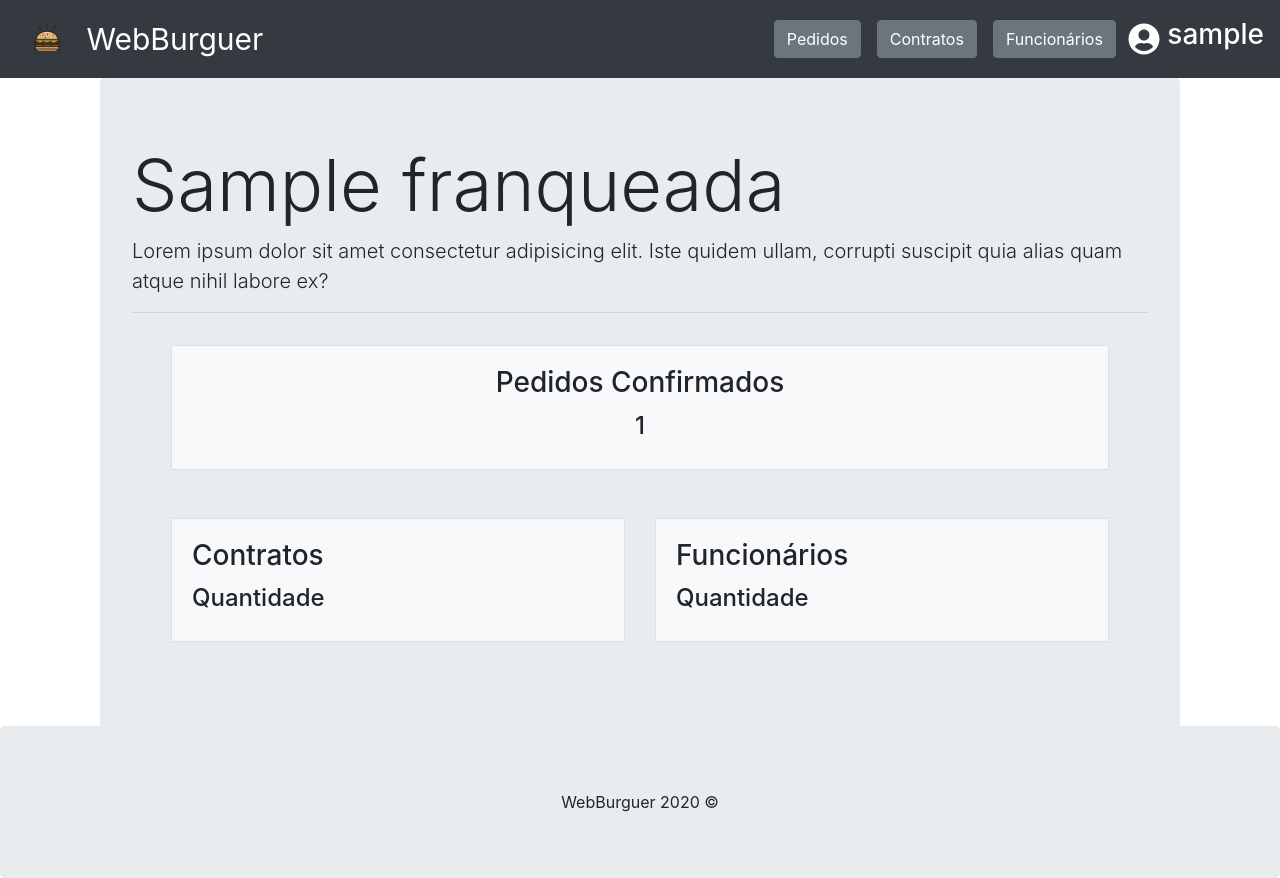
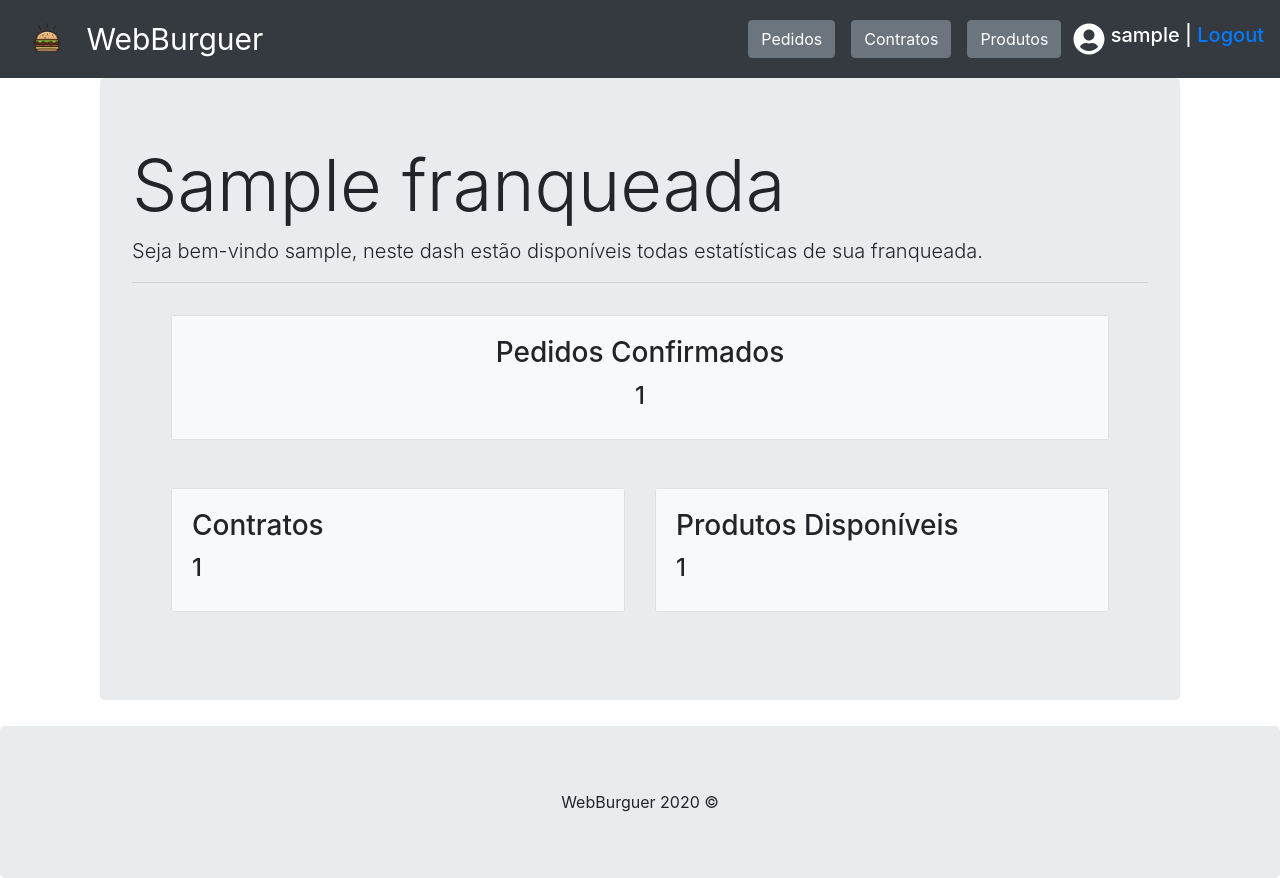
Before and after one commit to gumbarros/webburguer, a Django app: page /home/ in a window 1280 px wide. Run offline with Django 3.2, Linux system fonts and the light colour scheme; a user stored in the database is signed in; tables that the repository leaves empty hold one stand-in row (values such as "Sample post"); some libraries are stand-ins or nearby versions.

Commit message:
Logout&Home

```diff
--- a/src/webburguer_app/templates/base.html
+++ b/src/webburguer_app/templates/base.html
@@ -34,10 +34,10 @@
         <nav class="nav justify-content-center m-1">
           <a name="" id="" class="btn btn-secondary m-2" href="/pedidos" role="button">Pedidos</a>
           <a name="" id="" class="btn btn-secondary m-2" href="/contratos" role="button">Contratos</a>
-          <a name="" id="" class="btn btn-secondary m-2" href="#" role="button">Funcionários</a>
+          <a name="" id="" class="btn btn-secondary m-2" href="#" role="button">Produtos</a>
         </nav>
         <i class="fas fa-user-circle fa-2x" style="color: white"></i>
-        <h3 style="color: white;">&nbsp{{ user.get_username}}</h3>
+        <h5 style="color: white;">&nbsp{{ user.get_username}} | <a href="/auth/logout?next=/">Logout</a></h5>
       </div>
     </nav>
     {% block content %}
--- a/src/webburguer_app/templates/home.html
+++ b/src/webburguer_app/templates/home.html
@@ -11,7 +11,7 @@ WebBurguer
                     <div class="container-fluid">
                         <div class="jumbotron">
                             <h1 class="display-3">{{ franqueada }}</h1>
-                            <p class="lead">Lorem ipsum dolor sit amet consectetur adipisicing elit. Iste quidem ullam, corrupti suscipit quia alias quam atque nihil labore ex?</p>
+                            <p class="lead">Seja bem-vindo {{user.get_username}}, neste dash estão disponíveis todas estatísticas de sua franqueada.</p>
                             <hr class="my-2">
                             <div class="container-fluid">
                                 <div class="row p-4">
@@ -29,15 +29,15 @@ WebBurguer
                                         <div class="card">
                                             <div class="card-body bg-light">
                                                 <h3 class="card-title">Contratos</h3>
-                                                <h4 class="card-Quantidade">Quantidade</h4>
+                                                <h4 class="card-Quantidade">{{contratos}}</h4>
                                             </div>
                                         </div>
                                     </div>
                                     <div class="col-sm-6">
                                         <div class="card">
                                             <div class="card-body bg-light">
-                                                <h3 class="card-title">Funcionários</h3>
-                                                <h4 class="card-Quantidade">Quantidade</h4>
+                                                <h3 class="card-title">Produtos Disponíveis</h3>
+                                                <h4 class="card-Quantidade">{{produtos}}</h4>
                                             </div>
                                         </div>
                                     </div>
--- a/src/webburguer_app/views.py
+++ b/src/webburguer_app/views.py
@@ -27,7 +27,12 @@ def cadastroFranqueado(request):
 
 @login_required
 def home(request):
-    return render(request, 'home.html', {'franqueada': request.user.franqueada, 'pedidos':Pedido.objects.all().filter(franqueada=request.user.franqueada).count()})
+    return render(request, 'home.html', {
+        'franqueada': request.user.franqueada,
+        'pedidos':Pedido.objects.all().filter(franqueada=request.user.franqueada).count(),
+        'produtos': Produto.objects.all().count(),
+        'contratos': Contrato.objects.all().count()
+        })
 
 @login_required
 def cadastroPedido(request):
```
